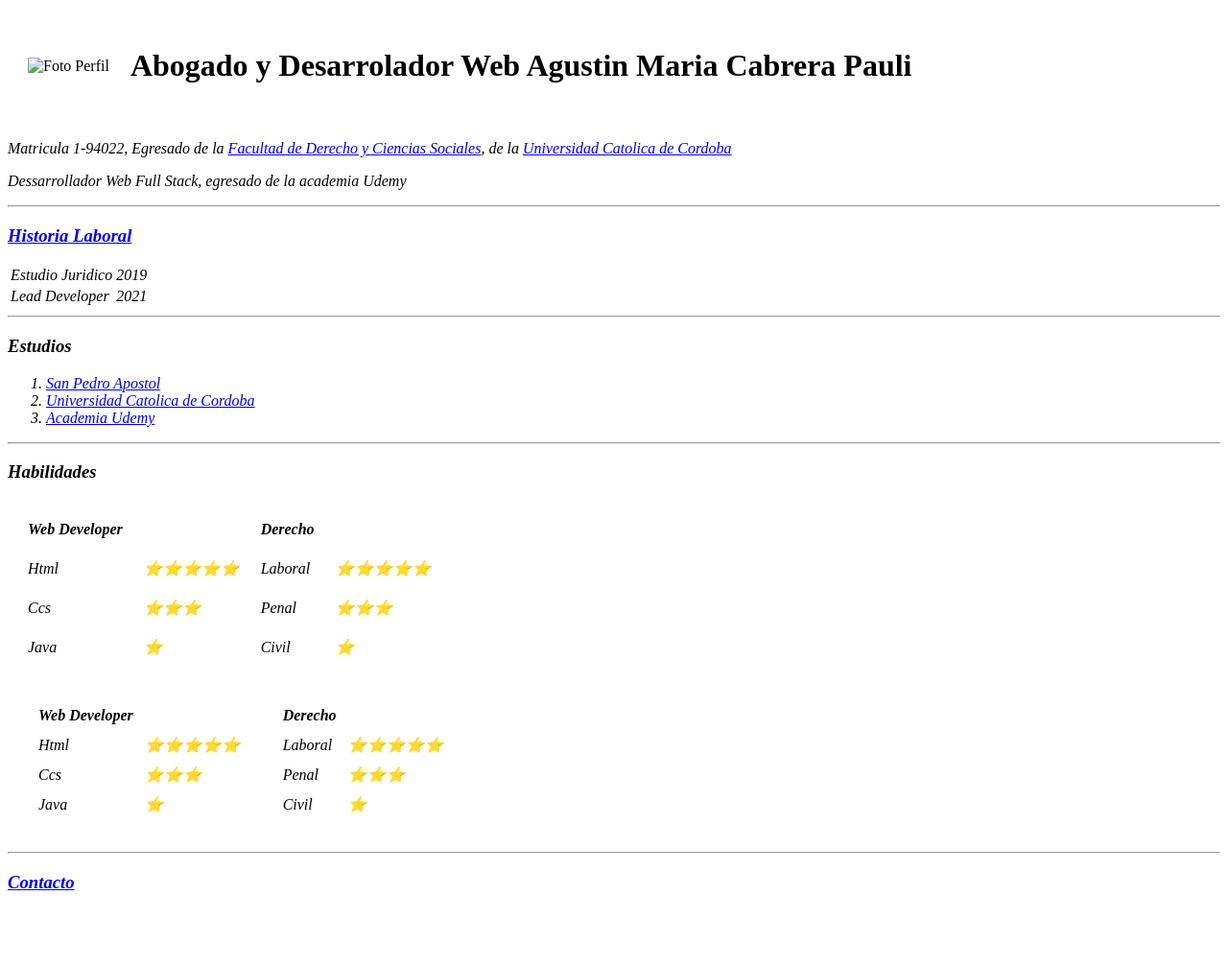
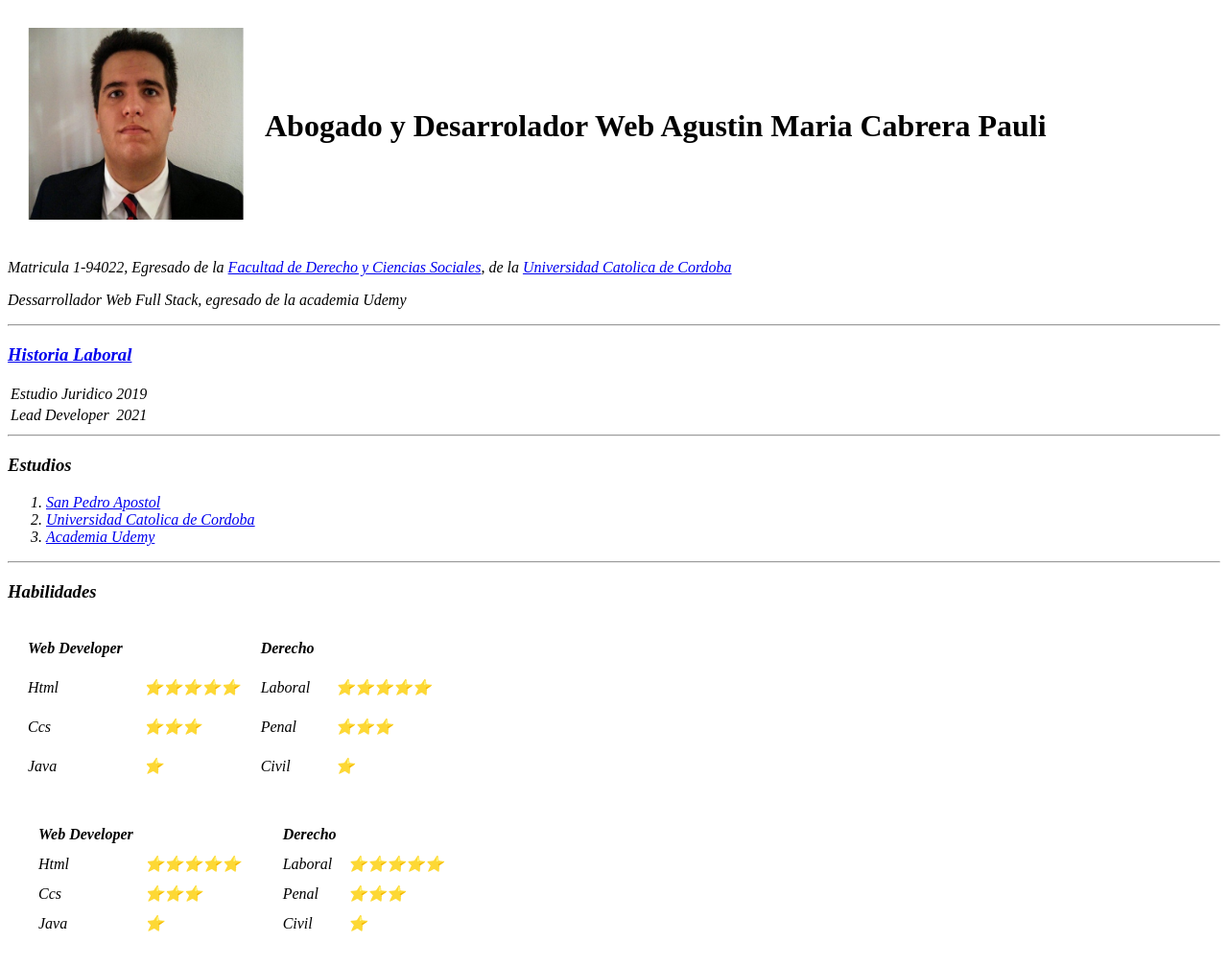
Before and after one commit to aguscabrerapauli/cv, a plain HTML site: page index.html in a window 1280 px wide. Shown: the top 1007 px of the page at 96% size. Before the commit the page ends 950 px from the top, so only its background shows below. Drawn offline with Linux system fonts and the light colour scheme.

Commit message:
Update index.html

```diff
--- a/index.html
+++ b/index.html
@@ -9,7 +9,7 @@
  <body>
   <table cellspacing="20">
     <tr>
-       <td><img src="Images/Foto Perfil.jpge" alt="Foto Perfil" width="225" height="200"></td>
+       <td><img src="Images/Foto Perfil.jpeg" alt="Foto Perfil" width="225" height="200"></td>
        <td><h1>Abogado y Desarrolador Web Agustin Maria Cabrera Pauli</h1></td>
     </tr>
   </table>
```
